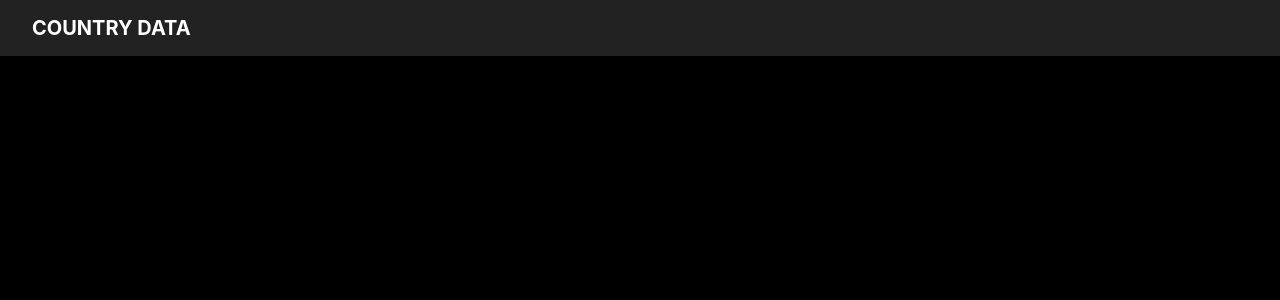
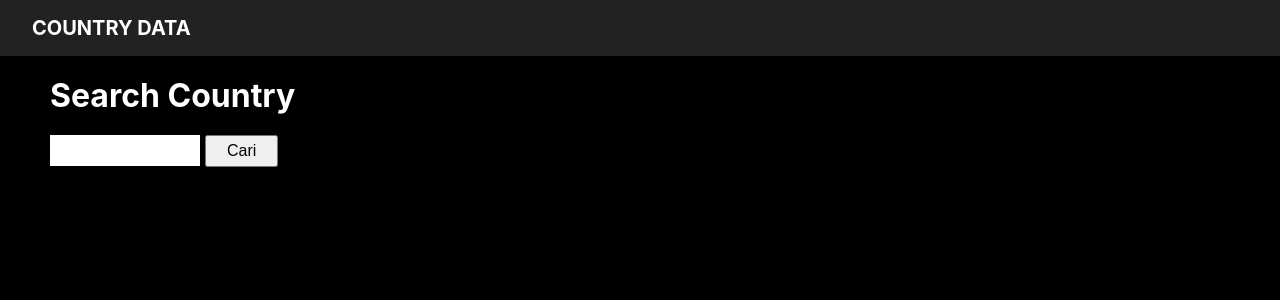
Before and after one commit to gilangap27/country-data-react, a React (Create React App) app: page / in a window 1280 px wide. Shown: the top 300 px of the page. Built offline with nearby package versions, Linux system fonts and the light colour scheme.

Commit message:
Design search input

```diff
--- a/src/components/Home.js
+++ b/src/components/Home.js
@@ -1,9 +1,11 @@
 import Navbar from "./navbar/Navbar";
+import SearchInput from "./search-input/SearchInput";
 
 const Home = () => {
     return (
         <>
             <Navbar />
+            <SearchInput />
         </>
     );
 };
--- /dev/null
+++ b/src/components/search-input/SearchInput.css
@@ -0,0 +1,21 @@
+.search-data {
+    padding: 0 50px;
+  }
+
+  .search-title {
+    color: white;
+    margin: 20px 0;
+  }
+
+  #search {
+    width: 150px;
+    padding: 5px;
+    font-size: large;
+    border: none;
+  }
+
+  .cari-data {
+    margin-left: 5px;
+    padding: 5px 20px;
+    font-size: medium;
+  }
--- /dev/null
+++ b/src/components/search-input/SearchInput.js
@@ -0,0 +1,13 @@
+import "./SearchInput.css";
+
+const SearchInput = (props) => {
+    return (
+        <div className="search-data">
+            <h1 className="search-title">Search Country</h1>
+            <input type="text" name="search" id="search" />
+            <button className="cari-data">Cari</button>
+        </div>
+    );
+};
+
+export default SearchInput;
```
